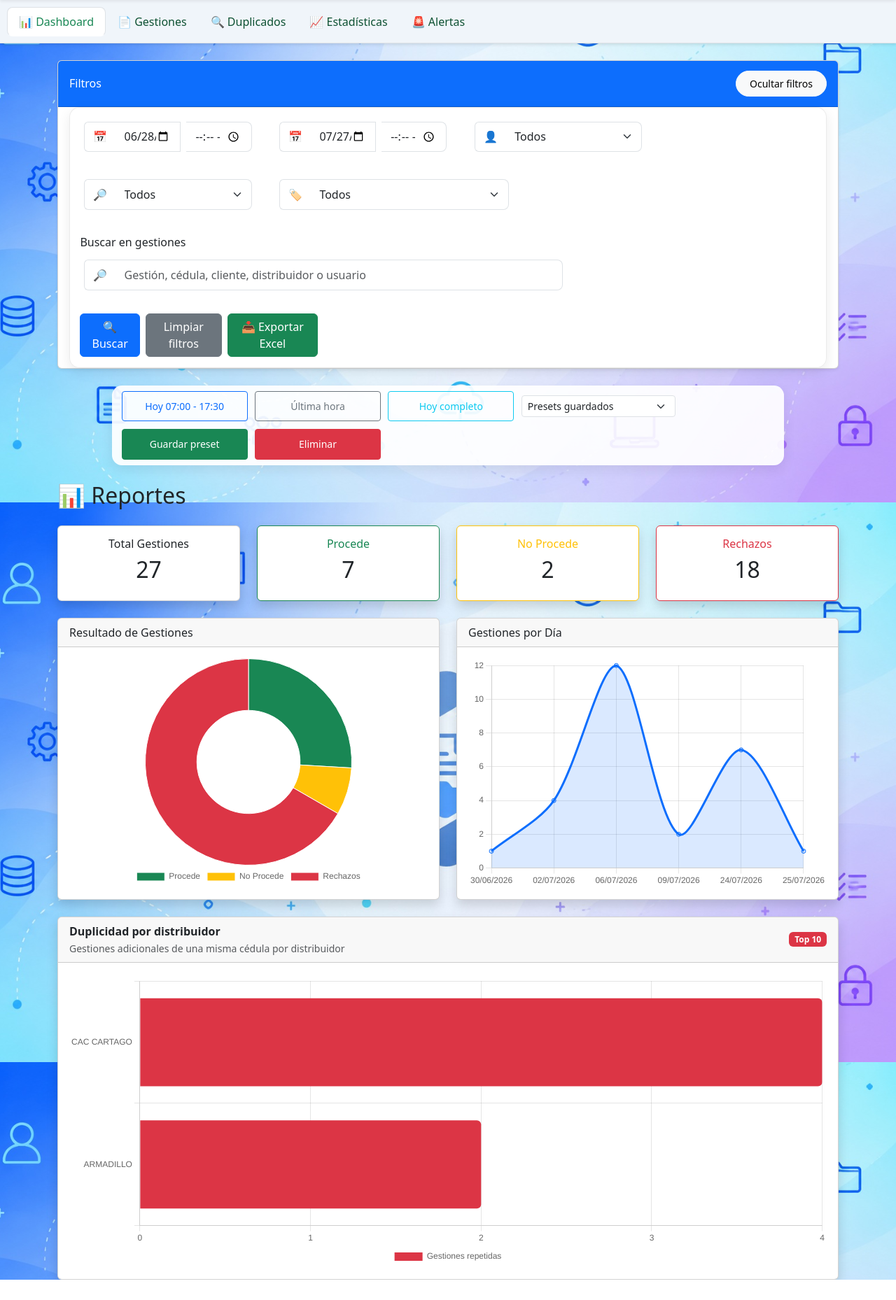
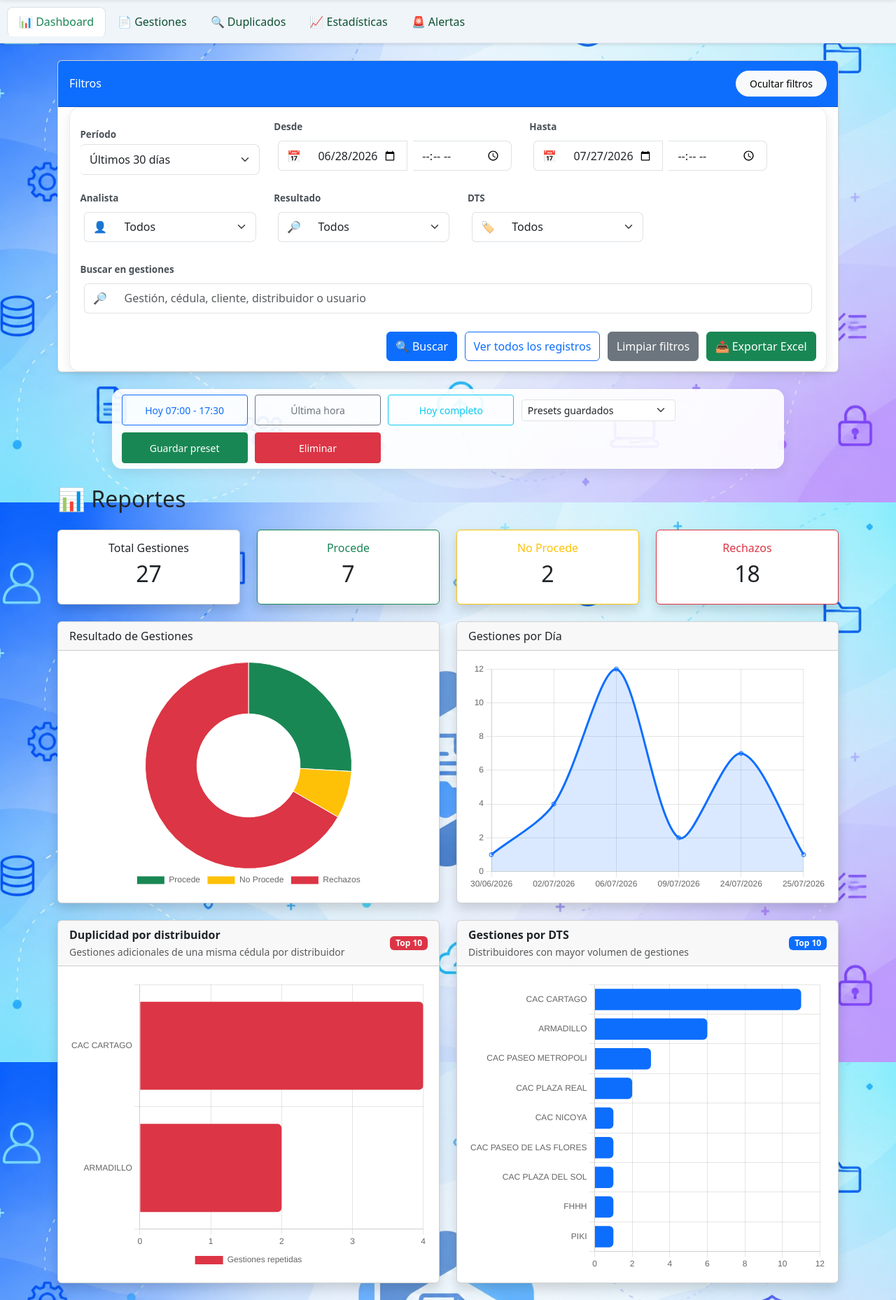
Before and after one commit to Sebasrr2903/BURO_SYSTEM, a Django app: page /reportes/ in a window 1280 px wide. Shown: the part 82-1940 px from the top of the page at 70% size. Before the commit the page ends 1911 px from the top, so only its background shows below. Run offline with Django 5.2, Linux system fonts and the light colour scheme; a user stored in the database is signed in; data comes from the database, SQL or seed files in the repository; both versions use the stored data as it was after the commit; some libraries are stand-ins or nearby versions.

Commit message:
MEJORA DE REPORTES

```diff
--- a/plantillas/views.py
+++ b/plantillas/views.py
@@ -548,10 +548,11 @@ def reportes(request):
     hora_inicio = request.GET.get("hora_inicio")
     hora_fin = request.GET.get("hora_fin")
     busqueda = request.GET.get("q", "").strip()
+    periodo = request.GET.get("periodo", "30_dias")
 
     # La carga inicial usa un período acotado para no procesar todo el
     # histórico. Los filtros permiten ampliar el rango cuando se necesite.
-    if not fecha_inicio and not fecha_fin:
+    if not fecha_inicio and not fecha_fin and periodo != "todo":
         hoy = timezone.localdate()
         fecha_fin = hoy.isoformat()
         fecha_inicio = (hoy - timedelta(days=29)).isoformat()
@@ -809,7 +810,7 @@ def reportes(request):
     # DISTRIBUIDORES CON MÁS GESTIONES
     # =====================================================
 
-    distribuidores = (
+    distribuidores = list(
         registros
         .exclude(distribuidor="")
         .values("distribuidor")
@@ -1051,5 +1052,6 @@ def reportes(request):
             "usuario_seleccionado": usuario,
             "resultado_seleccionado": resultado,
             "distribuidor_seleccionado": distribuidor,
+            "periodo_seleccionado": periodo,
         }
     )
--- a/templates/reportes.html
+++ b/templates/reportes.html
@@ -281,6 +281,49 @@
             padding: 0 .75rem 1.25rem;
         }
     }
+
+    .reportes-filter-actions {
+        display: flex;
+        flex-wrap: wrap;
+        gap: .65rem;
+        justify-content: flex-end;
+    }
+
+    .reportes-filter-actions .btn {
+        align-items: center;
+        display: inline-flex;
+        justify-content: center;
+        min-height: 42px;
+        white-space: nowrap;
+    }
+
+    .filters {
+        row-gap: .75rem !important;
+    }
+
+    .filters .form-label {
+        color: #495057;
+        font-size: .84rem;
+        font-weight: 600;
+        margin-bottom: .25rem;
+    }
+
+    .filters .form-control,
+    .filters .form-select,
+    .filters .input-group-text {
+        min-height: 42px;
+    }
+
+    @media (max-width: 767.98px) {
+        .reportes-filter-actions {
+            display: grid;
+            grid-template-columns: 1fr 1fr;
+        }
+
+        .reportes-filter-actions .btn {
+            width: 100%;
+        }
+    }
 </style>
 
 <body class="tema-{{ request.user.perfil.color }}">
@@ -441,10 +484,29 @@
 
         <div class="card-body" id="filtrosCard">
 
-            <div class="row g-3 align-items-end filters">
-
-                <div class="col-md-3">
-
+            <div class="row g-2 align-items-end filters">
+
+                <div class="col-lg-3">
+                    <label for="periodoReportes" class="form-label">
+                        Período
+                    </label>
+                    <select
+                        name="periodo"
+                        id="periodoReportes"
+                        class="form-select"
+                    >
+                        <option value="30_dias" {% if periodo_seleccionado != "todo" %}selected{% endif %}>
+                            Últimos 30 días
+                        </option>
+                        <option value="todo" {% if periodo_seleccionado == "todo" %}selected{% endif %}>
+                            Todo el historial
+                        </option>
+                    </select>
+                </div>
+
+                <div class="col-lg-4">
+
+                    <label for="fechaInicio" class="form-label">Desde</label>
                     <div class="input-group">
                         <span class="input-group-text">📅</span>
                         <input
@@ -466,8 +528,9 @@
 
                 </div>
 
-                <div class="col-md-3">
-
+                <div class="col-lg-4">
+
+                    <label for="fechaFin" class="form-label">Hasta</label>
                     <div class="input-group">
                         <span class="input-group-text">📅</span>
                         <input
@@ -489,8 +552,9 @@
 
                 </div>
 
-                <div class="col-md-3">
-
+                <div class="col-md-6 col-lg-3">
+
+                    <label for="usuario" class="form-label">Analista</label>
                     <div class="input-group">
                         <span class="input-group-text">👤</span>
                         <select name="usuario" id="usuario" class="form-select">
@@ -503,8 +567,9 @@
 
                 </div>
 
-                <div class="col-md-3">
-
+                <div class="col-md-6 col-lg-3">
+
+                    <label for="resultadoFiltro" class="form-label">Resultado</label>
                     <div class="input-group">
                         <span class="input-group-text">🔎</span>
                         <select name="resultado" id="resultadoFiltro" class="form-select">
@@ -517,8 +582,9 @@
 
                 </div>
 
-                <div class="col-md-4">
-
+                <div class="col-md-6 col-lg-3">
+
+                    <label for="distribuidorFiltro" class="form-label">DTS</label>
                     <div class="input-group">
                         <span class="input-group-text">🏷️</span>
                         <select name="distribuidor" id="distribuidorFiltro" class="form-select">
@@ -531,7 +597,7 @@
 
                 </div>
 
-                <div class="col-md-8">
+                <div class="col-12">
                     <label for="busquedaGestiones" class="form-label">
                         Buscar en gestiones
                     </label>
@@ -548,10 +614,14 @@
                     </div>
                 </div>
 
-                <div class="col-md-4 d-flex justify-content-end gap-2">
+                <div class="col-12 reportes-filter-actions">
                     <button type="submit" class="btn btn-primary">
                         🔍 Buscar
                     </button>
+
+                    <a href="{% url 'historial' %}?limite=100" class="btn btn-outline-primary text-nowrap">
+                        Ver todos los registros
+                    </a>
 
                     <a href="{% url 'reportes' %}" class="btn btn-secondary" id="limpiarBtn">
                         Limpiar filtros
@@ -742,8 +812,8 @@
                 </div>
 
                 <div class="row mt-4">
-                    <div class="col-12">
-                        <div class="card shadow">
+                    <div class="col-lg-6 mb-4">
+                        <div class="card shadow h-100">
                             <div class="card-header d-flex flex-wrap justify-content-between align-items-center gap-2">
                                 <div>
                                     <div class="fw-semibold">Duplicidad por distribuidor</div>
@@ -764,6 +834,34 @@
                                         <h5>Sin duplicidad por distribuidor</h5>
                                         <p class="text-muted mb-0">
                                             No se encontraron cédulas repetidas con los filtros actuales.
+                                        </p>
+                                    </div>
+                                {% endif %}
+                            </div>
+                        </div>
+                    </div>
+                    <div class="col-lg-6 mb-4">
+                        <div class="card shadow h-100">
+                            <div class="card-header d-flex flex-wrap justify-content-between align-items-center gap-2">
+                                <div>
+                                    <div class="fw-semibold">Gestiones por DTS</div>
+                                    <small class="text-muted">
+                                        Distribuidores con mayor volumen de gestiones
+                                    </small>
+                                </div>
+                                <span class="badge bg-primary">Top 10</span>
+                            </div>
+                            <div class="card-body">
+                                {% if distribuidores %}
+                                    <div class="contenedor-grafico" style="height: 420px;">
+                                        <canvas id="graficoGestionesDts"></canvas>
+                                    </div>
+                                {% else %}
+                                    <div class="text-center py-5">
+                                        <div class="fs-1 mb-2">📊</div>
+                                        <h5>Sin gestiones por DTS</h5>
+                                        <p class="text-muted mb-0">
+                                            No existen datos para los filtros actuales.
                                         </p>
                                     </div>
                                 {% endif %}
@@ -1876,6 +1974,7 @@
 {{ estados|json_script:"datosEstados" }}
 {{ analisis_usuarios|json_script:"datosAnalistas" }}
 {{ duplicidad_distribuidor|json_script:"datosDuplicidadDistribuidor" }}
+{{ distribuidores|json_script:"datosGestionesDts" }}
 
 <script>
 
@@ -2116,6 +2215,49 @@ if (graficoDuplicidadDistribuidor) {
     });
 }
 
+const datosGestionesDts = JSON.parse(
+    document.getElementById("datosGestionesDts").textContent
+);
+const graficoGestionesDts = document.getElementById("graficoGestionesDts");
+
+if (graficoGestionesDts) {
+    new Chart(graficoGestionesDts, {
+        type: "bar",
+        data: {
+            labels: datosGestionesDts.map(item => item.distribuidor),
+            datasets: [{
+                label: "Gestiones",
+                data: datosGestionesDts.map(item => item.total),
+                backgroundColor: "#0d6efd",
+                borderRadius: 6
+            }]
+        },
+        options: {
+            indexAxis: "y",
+            responsive: true,
+            maintainAspectRatio: false,
+            plugins: {
+                legend: {
+                    display: false
+                },
+                tooltip: {
+                    callbacks: {
+                        label: contexto => `${contexto.raw} gestiones`
+                    }
+                }
+            },
+            scales: {
+                x: {
+                    beginAtZero: true,
+                    ticks: {
+                        precision: 0
+                    }
+                }
+            }
+        }
+    });
+}
+
 
 
 async function verHistorialDuplicado(cedula) {
@@ -2238,6 +2380,20 @@ function mostrarRespuestaDuplicado(respuesta) {
 </script>
 
 <script>
+    document.getElementById("periodoReportes")?.addEventListener(
+        "change",
+        (evento) => {
+            if (evento.target.value !== "todo") return;
+
+            ["fechaInicio", "fechaFin", "horaInicio", "horaFin"].forEach(
+                (id) => {
+                    const campo = document.getElementById(id);
+                    if (campo) campo.value = "";
+                }
+            );
+        }
+    );
+
     document.getElementById("buscarAnalista")?.addEventListener("input", (evento) => {
         const termino = evento.target.value.trim().toLocaleLowerCase("es");
         const filas = document.querySelectorAll(
```
Also changed, not shown: db.sqlite3.
